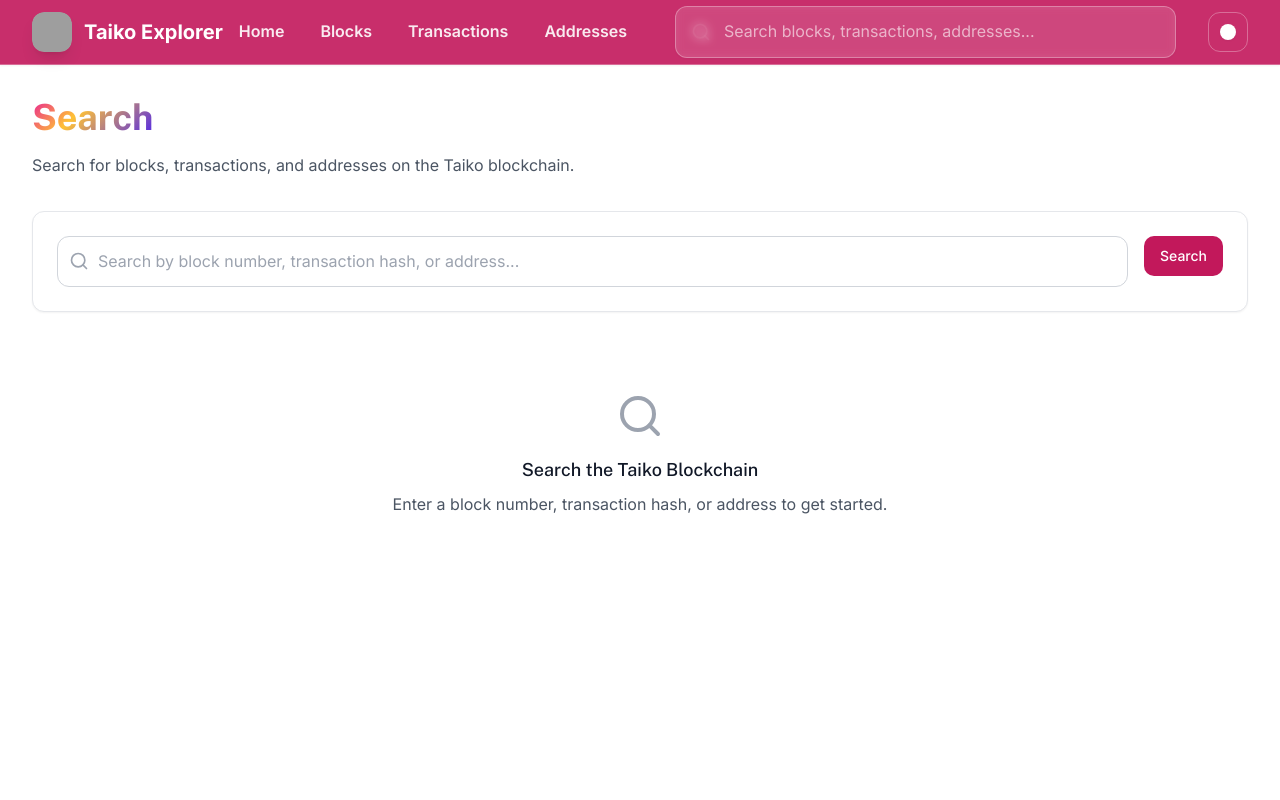
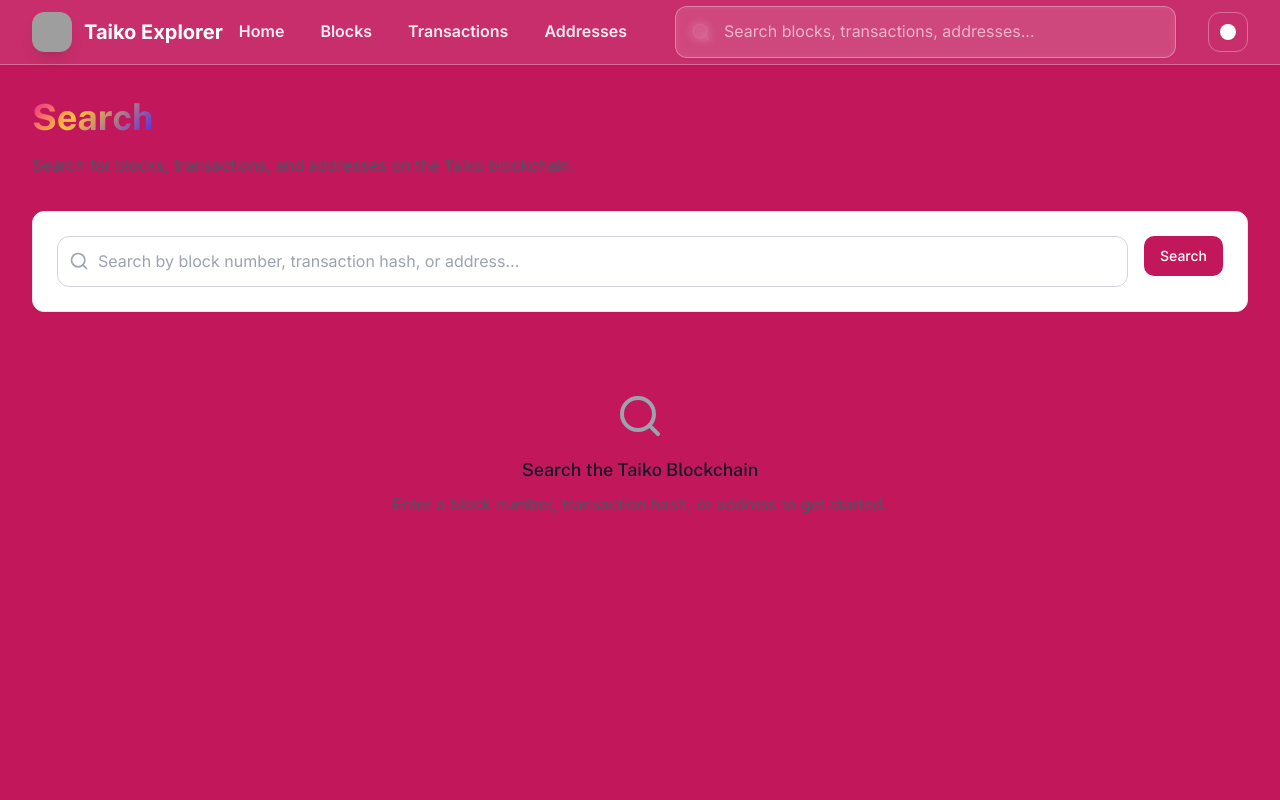
Before and after one commit to davloio/taiko-explorer-frontend, a Next.js app: page /search in a window 1280 px wide. Shown: the top 800 px of the page. Built offline with nearby package versions, Linux system fonts and the light colour scheme; grey boxes are pictures that could not be loaded.

Commit message:
Update search page with theme support and improved search functionality

```diff
--- a/src/app/search/page.tsx
+++ b/src/app/search/page.tsx
@@ -295,7 +295,7 @@
   };
 
   return (
-    <div className="min-h-screen bg-white taiko-mode:!bg-[#C2185B]">
+    <div className="min-h-screen bg-[#C2185B]">
       <div className="container mx-auto px-4 sm:px-6 lg:px-8 py-8">
       <div className="mb-8">
         <h1 className="text-3xl md:text-4xl font-bold mb-4">
```
